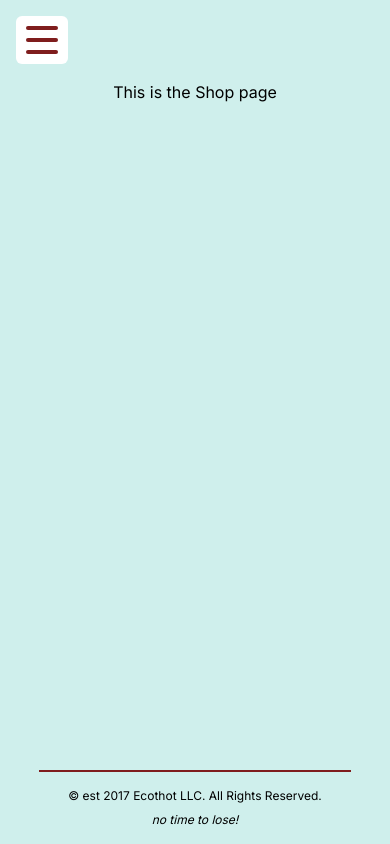
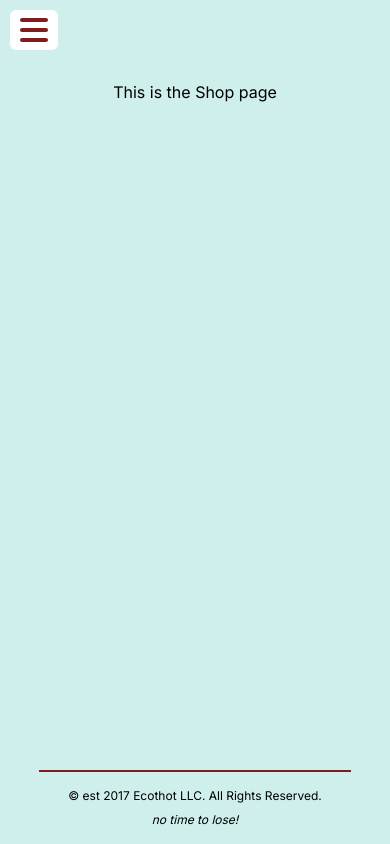
Before and after one commit to jimbopulos/ecothot, a Next.js app: page /shop in a window 390 px wide. Built offline with nearby package versions, Linux system fonts and the light colour scheme.

Commit message:
Fix desktop nav, updates to mobile styles

```diff
--- a/src/components/NavBar/NavbarDesktop/NavbarDesktop.tsx
+++ b/src/components/NavBar/NavbarDesktop/NavbarDesktop.tsx
@@ -19,14 +19,16 @@ export function NavbarDesktop() {
             href={href}
             className={
               isActive
-                ? `px-6 py-2 ${!isLastItem && 'mr-7'} text-white bg-zinc-800 ${
-                    isFirstItem && 'rounded-l-sm'
-                  } ${isLastItem && 'rounded-r-sm'}`
-                : `px-6 py-2 ${
+                ? `px-6 py-2 text-white bg-zinc-800 transition-all duration-300 ease-out ${
                     !isLastItem && 'mr-7'
-                  } transition duration-200 hover:text-white hover:bg-zinc-800 ${
-                    isFirstItem && 'hover:rounded-l-sm'
-                  } ${isLastItem && 'hover:rounded-r-sm'}`
+                  } ${isFirstItem && 'rounded-l-sm'} ${
+                    isLastItem && 'rounded-r-sm'
+                  }`
+                : `px-6 py-2 transition-all duration-300 ease-out hover:text-white hover:bg-zinc-800  ${
+                    !isLastItem && 'mr-7'
+                  } ${isFirstItem && 'hover:rounded-l-sm'} ${
+                    isLastItem && 'hover:rounded-r-sm'
+                  }`
             }
           >
             {title}
--- a/src/components/NavBar/NavbarMobile/NavbarMobile.tsx
+++ b/src/components/NavBar/NavbarMobile/NavbarMobile.tsx
@@ -7,54 +7,44 @@ import { useState } from 'react';
 
 export function NavbarMobile() {
   const currentPath = usePathname();
-  const [isNavOpen, setIsNavOpen] = useState(false);
+  const [isOpen, setIsOpen] = useState(false);
+  const handleClick = () => setIsOpen(!isOpen);
 
   return (
-    <nav className="lg:hidden flex left-0 absolute w-full font-semibold p-2.5">
-      <div
-        className={`space-y-2 ml-1.5 mt-1.5 p-2.5 bg-white rounded-md ${
-          isNavOpen && 'hidden'
-        }`}
-        onClick={() => setIsNavOpen((prev) => !prev)}
-      >
-        <span className="block h-1 w-8 bg-red-900 rounded-full"></span>
-        <span className="block h-1 w-8 bg-red-900 rounded-full"></span>
-        <span className="block h-1 w-8 bg-red-900 rounded-full"></span>
-      </div>
-      <div
+    <nav className="lg:hidden flex flex-col absolute w-full left-0 font-semibold p-2.5">
+      <button
+        onClick={handleClick}
         className={
-          isNavOpen
-            ? 'flex flex-col w-full h-lvh top-0 left-0 z-10 justify-evenly items-center bg-white rounded-sm shadow-md shadow-gray-800'
-            : 'hidden'
+          'flex flex-col absolute justify-center items-center p-2.5 transition-all duration-300 ease-out bg-white rounded-md'
         }
       >
-        <div
-          className="absolute top-0 right-0 px-8 py-8"
-          onClick={() => setIsNavOpen(false)}
-        >
-          <svg
-            className="h-8 w-8 text-red-900"
-            viewBox="0 0 24 24"
-            fill="none"
-            stroke="currentColor"
-            strokeWidth="2"
-            strokeLinecap="round"
-            strokeLinejoin="round"
-          >
-            <line x1="18" y1="6" x2="6" y2="18" />
-            <line x1="6" y1="6" x2="18" y2="18" />
-          </svg>
-        </div>
-        {navItems.map(({ id, title, href, isFirstItem, isLastItem }) => {
+        <span
+          className={`block h-1 w-7 bg-red-900 transition-all duration-300 ease-out rounded-full ${
+            isOpen ? 'rotate-45 translate-y-2' : '-translate-y-0.5'
+          }`}
+        ></span>
+        <span
+          className={`block h-1 w-7 bg-red-900 transition-all duration-300 ease-out rounded-full my-1 ${
+            isOpen ? 'opacity-0' : 'opacity-100'
+          }`}
+        ></span>
+        <span
+          className={`block h-1 w-7 bg-red-900 transition-all duration-300 ease-out rounded-full ${
+            isOpen ? '-rotate-45 -translate-y-2' : 'translate-y-0.5'
+          }`}
+        ></span>
+      </button>
+
+      {isOpen ? (
+        <div className="flex flex-col w-full h-lvh justify-evenly items-center bg-white rounded-sm shadow-md shadow-gray-800 transition-all duration-300 ease-out">
+          {navItems.map(({ id, title, href }) => {
             const isActive = currentPath === href;
 
             return (
               <Link
                 key={id}
                 href={href}
-              className={`${
-                isFirstItem && 'mt-4'
-              } px-12 py-4 rounded-sm text-3xl sm:w-3/4 min-w-fit text-center ${
+                className={`px-12 py-4 rounded-sm shadow-lg shadow-gray-800 text-3xl w-3/5 min-w-fit text-center ${
                   isActive && 'text-white bg-zinc-800'
                 }`}
               >
@@ -63,6 +53,49 @@ export function NavbarMobile() {
             );
           })}
         </div>
+      ) : (
+        // <div
+        //   className={`transition-all duration-300 ease-out ${
+        //     isOpen
+        //       ? 'flex flex-col w-full h-lvh left-0 z-10 justify-evenly items-center bg-white rounded-sm shadow-md shadow-gray-800'
+        //       : 'hidden'
+        //   }
+        //   `}
+        // >
+        //   {/* <div className="absolute top-0 right-0 px-8 py-8" onClick={handleClick}>
+        //   <svg
+        //     className="h-8 w-8 text-red-900"
+        //     viewBox="0 0 24 24"
+        //     fill="none"
+        //     stroke="currentColor"
+        //     strokeWidth="2"
+        //     strokeLinecap="round"
+        //     strokeLinejoin="round"
+        //   >
+        //     <line x1="18" y1="6" x2="6" y2="18" />
+        //     <line x1="6" y1="6" x2="18" y2="18" />
+        //   </svg>
+        // </div> */}
+        //   {navItems.map(({ id, title, href, isFirstItem, isLastItem }) => {
+        //     const isActive = currentPath === href;
+
+        //     return (
+        //       <Link
+        //         key={id}
+        //         href={href}
+        //         className={`${
+        //           isFirstItem && 'mt-4'
+        //         } px-12 py-4 rounded-sm text-3xl sm:w-3/4 min-w-fit text-center ${
+        //           isActive && 'text-white bg-zinc-800'
+        //         }`}
+        //       >
+        //         {title}
+        //       </Link>
+        //     );
+        //   })}
+        // </div>
+        ''
+      )}
     </nav>
   );
 }
```
Lines whose indentation alone changed are shown as unchanged.
